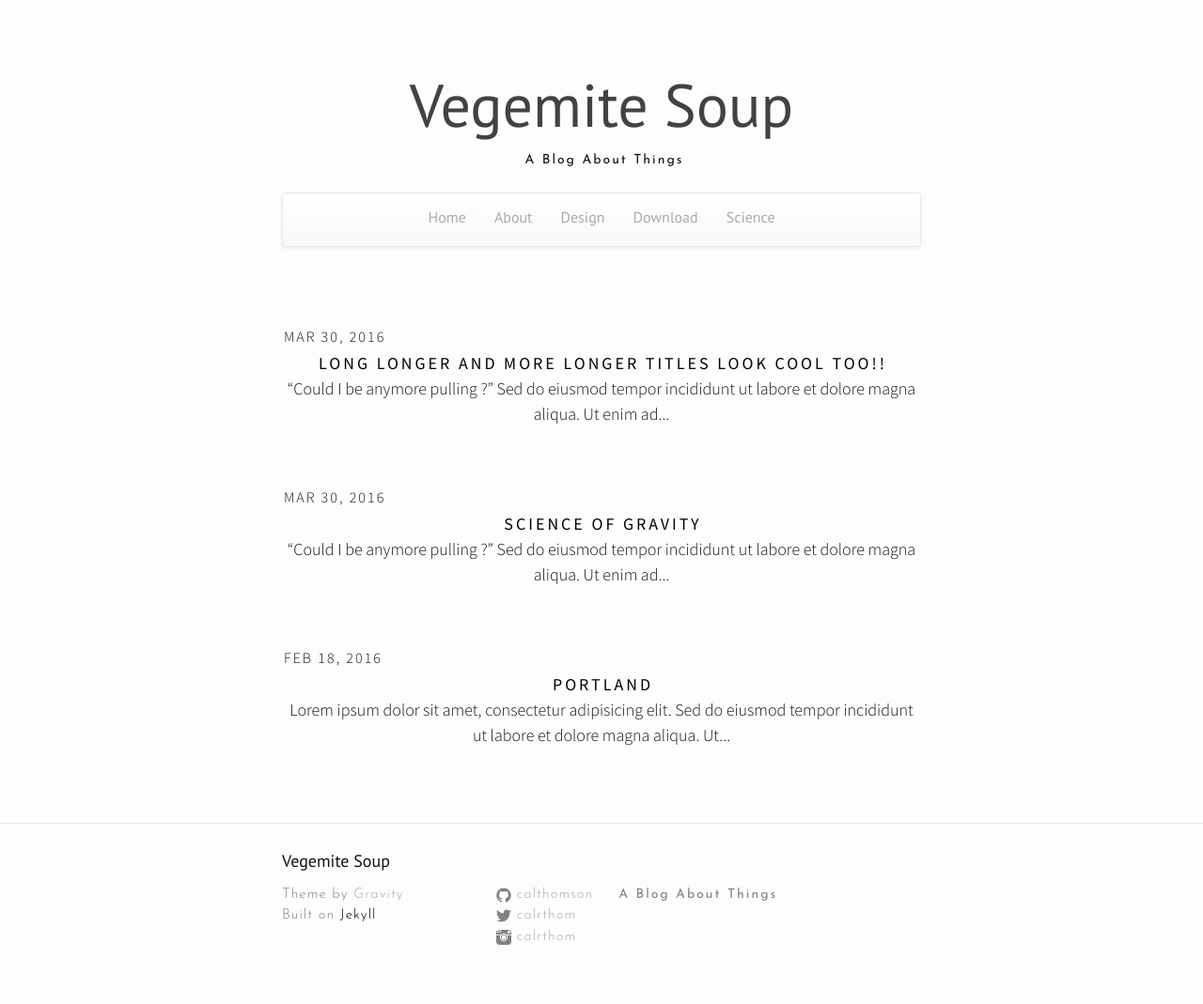
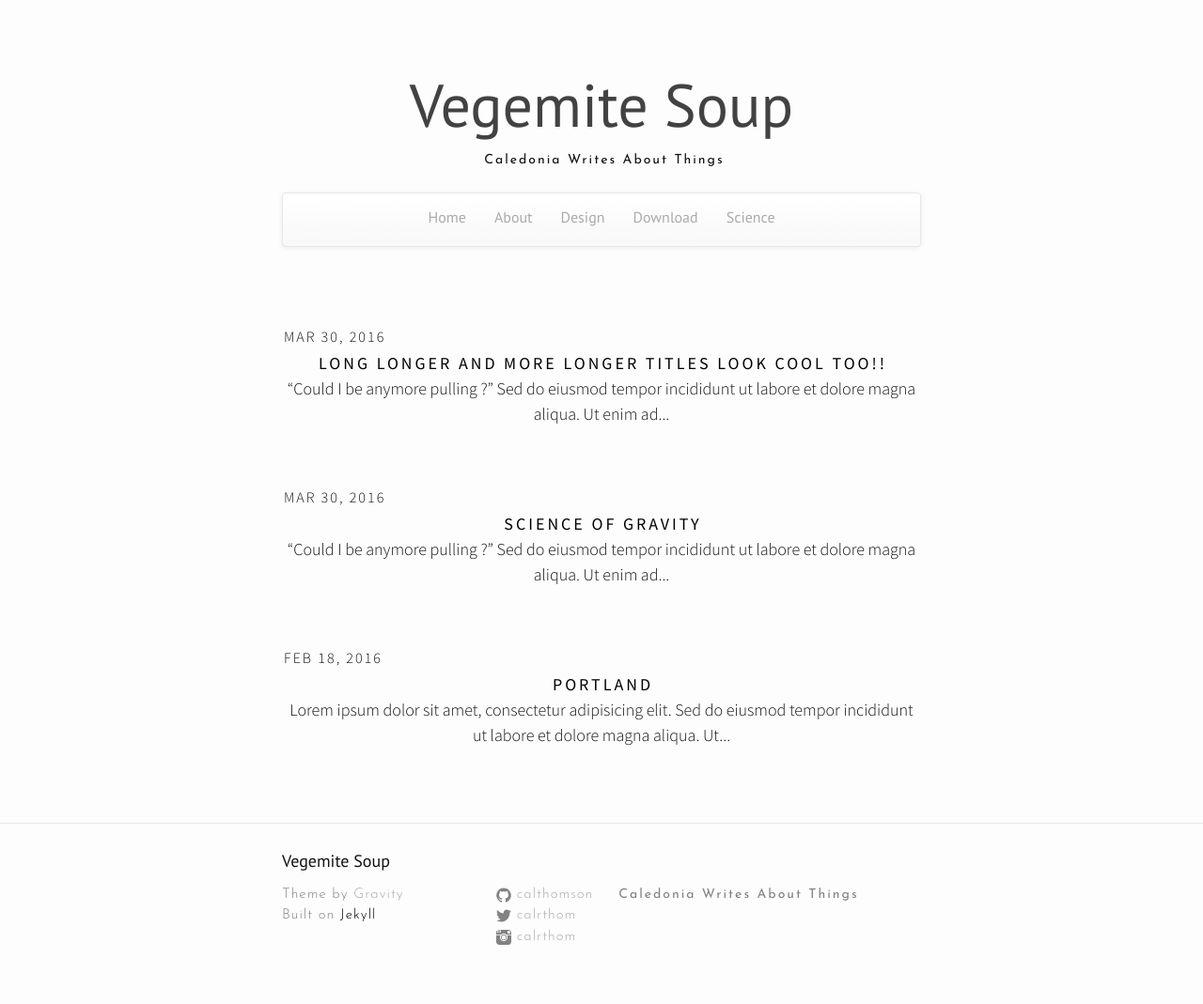
Before and after one commit to calthomson/calthomson.github.io, a Jekyll site: the page built from index.html, in a window 1280 px wide. Shown: the whole page at 94% size. Built offline with Jekyll 4.4.1, drawn with Linux system fonts in a browser that asks for light colours; nearby versions of some CDN libraries.

Commit message:
Update _config.yml

```diff
--- a/_config.yml
+++ b/_config.yml
@@ -8,7 +8,7 @@
 # Site settings
 title: Vegemite Soup
 email: CaledoniaThomson@gmail.com
-description: A Blog About Things
+description: Caledonia Writes About Things
 baseurl: "" # the subpath of your site, e.g. /blog
 url: "http://yourdomain.com" # the base hostname & protocol for your site
 twitter_username: calrthom
```
